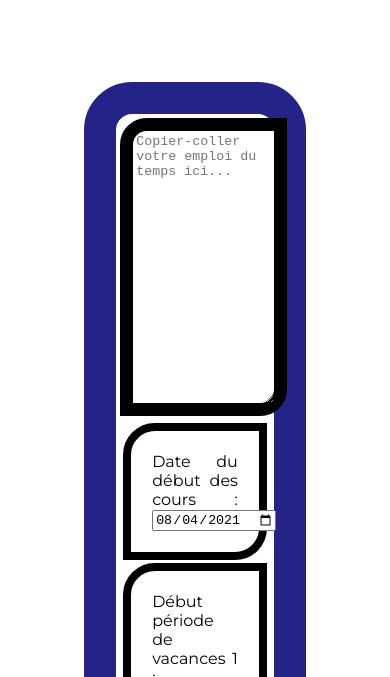
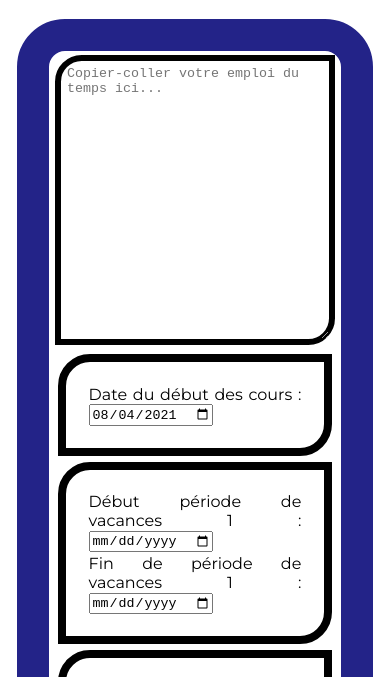
Before and after one commit to Zer67/calendar-maker-host, a website: page index.html in a window 390 px wide. Shown: the part 102-779 px from the top of the page. Drawn offline with Linux system fonts and the light colour scheme.

Commit message:
Meilleur support portable
Amélioration de l'affichage pour les portables

```diff
--- a/calendar.js
+++ b/calendar.js
@@ -81,7 +81,7 @@ function scrollToAnimation(target, speed,additionalPixels) {
     if(typeof(additionalPixels) === 'undefined' || additionalPixels < 0) {
         additionalPixels = 0;
     }
-    $('html, body').animate( {scrollTop: $target.offset().top - $(window).height() + $target.height() + parseInt($target.css('marginLeft'), 10) + additionalPixels },speed);
+    $('html, body').animate( {scrollTop: $target.offset().top - $(window).height() + $target.height() + parseInt($target.css('marginBottom'), 10) + additionalPixels },speed);
 
 }
 
@@ -133,7 +133,7 @@ function traitement_donnees(valeur) {
 
         let elements = ligne.split('\t');
         elements.splice(1,1);
-        if(typeof(elements[1]) !='undefined' ) {
+        if(typeof(elements[1]) != 'undefined' ) {
             let nouveau_creneau = new CreneauBrut(elements);
             edt_semi_brut.push(nouveau_creneau);
             if(nouveau_creneau.convertFreq()==2) {
--- a/style.css
+++ b/style.css
@@ -138,3 +138,16 @@ body .divSubmit {
     text-align: center;
     margin-bottom: 10vh;
 }
+
+@media (max-width: 750px) {
+    body form {
+        margin: 2vh;
+        margin-bottom: 10vh;
+    }
+
+    body form textarea {
+
+        border-width: 0.5em;
+
+    }
+}
```
